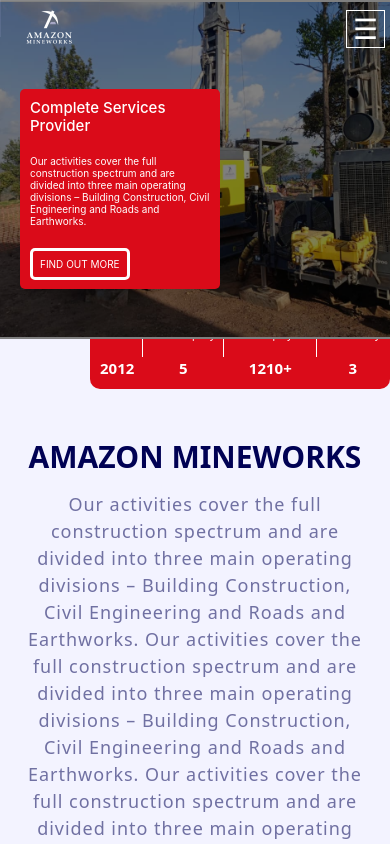
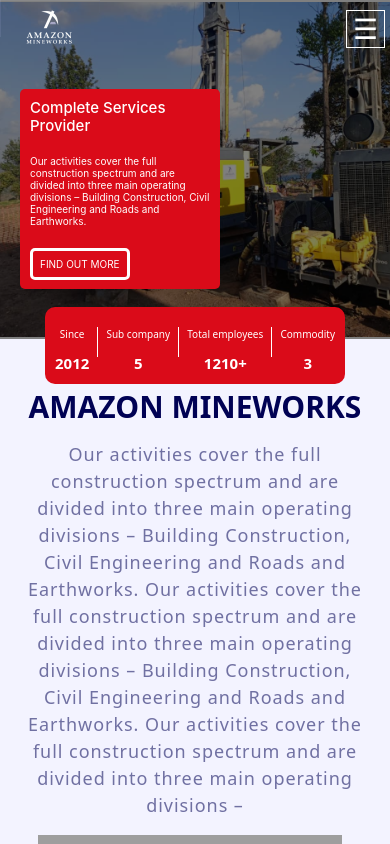
Before and after one commit to kwayummari/amazon-mineworks, a React (Create React App) app: page / in a window 390 px wide. Shown: the top 844 px of the page. Built offline with nearby package versions, Linux system fonts and the light colour scheme; grey boxes are pictures that could not be loaded.

Commit message:
fixed bpttom neck

```diff
--- a/src/styles/About.module.scss
+++ b/src/styles/About.module.scss
@@ -93,6 +93,23 @@
     background-color: #f3f3ff;
     padding-bottom: 81px;
   }
+  // .statsContainer {
+  //   border-radius: 10px;
+  //   background-color: #da0b19;
+  //   display: flex;
+  //   margin: -32px auto 0;
+  //   width: 300px;
+  //   max-width: 100%;
+  //   justify-content: space-between;
+  //   padding: 20px 10px 10px 10px;
+  //   color: #fff;
+  //   text-align: center;
+  //   font-size: 32px;
+  //   font-weight: 400;
+  //   position: relative;
+  //   z-index: 10;
+  // }
+
   .statsContainer {
     border-radius: 10px;
     background-color: #da0b19;
@@ -104,11 +121,14 @@
     padding: 20px 10px 10px 10px;
     color: #fff;
     text-align: center;
-    font-size: 32px;
+    font-size: 20px;
     font-weight: 400;
-    position: relative;
-    z-index: 10;
+    position: absolute;
+    left: 50%;
+    transform: translateX(-50%);
+    z-index: 999;
   }
+
   .vl {
     border-left: 1px solid #ffffff;
     height: 30px;
@@ -123,7 +143,7 @@
   }
   .statValue {
     font-size: 15px;
-    margin-top: 15px;
+    margin-top: 10px;
     font-weight: 700;
   }
 
```
